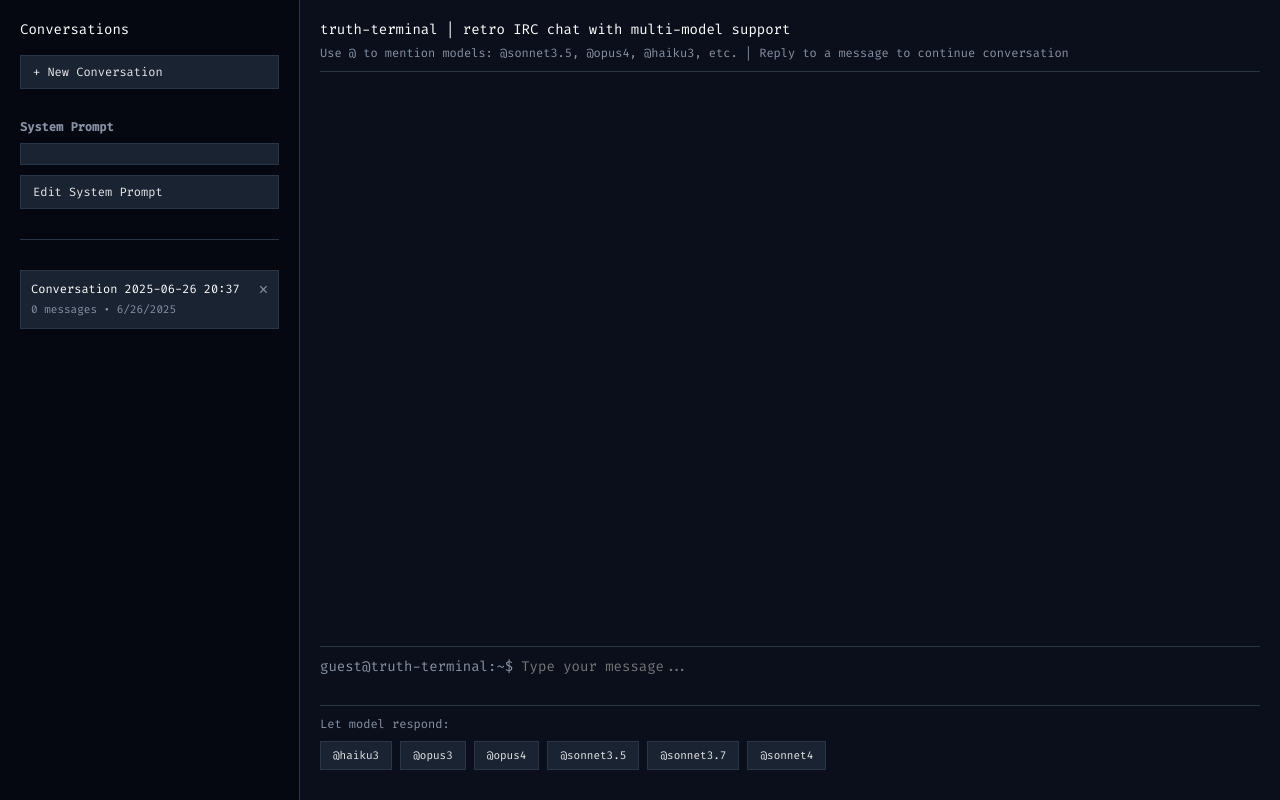
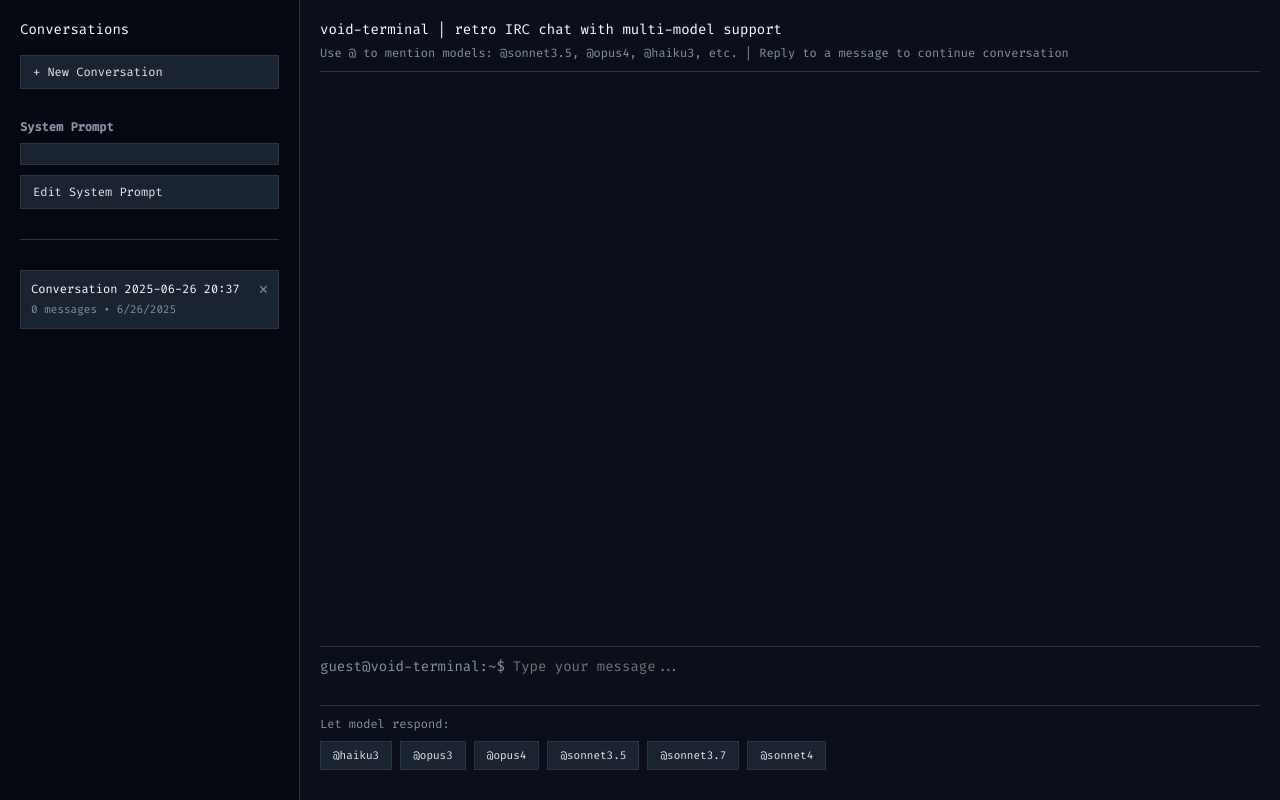
Before and after one commit to sksq96/void, a Flask app: page / in a window 1280 px wide. Run offline with Flask 3, Linux system fonts and the light colour scheme; some libraries are stand-ins or nearby versions.

Commit message:
Prepare for production deployment on voidterminal.app
- Rename all instances of truth-terminal to void-terminal
- Update Flask app to run on port 80 for production
- Add Nginx configuration for reverse proxy
- Add systemd service file for auto-start
- Add Gunicorn and eventlet for production server
- Create deployment script for easy updates
- Configure for voidterminal.app domain

🤖 Generated with [Claude Code](https://claude.ai/code)

Co-Authored-By: Claude <noreply@anthropic.com>

```diff
--- a/app.py
+++ b/app.py
@@ -299,4 +299,4 @@ def handle_model_response(tag: str, model: str, username: str, message_text: str
         emit('message', error_msg, broadcast=True)
 
 if __name__ == '__main__':
-    socketio.run(app, debug=True, port=5000, allow_unsafe_werkzeug=True)
+    socketio.run(app, host='0.0.0.0', port=80, debug=False)
--- a/requirements.txt
+++ b/requirements.txt
@@ -4,3 +4,5 @@ python-socketio==5.10.0
 anthropic>=0.18.0
 python-dotenv==1.0.0
 langfuse>=2,<3
+gunicorn==21.2.0
+eventlet==0.33.3
--- a/templates/index.html
+++ b/templates/index.html
@@ -3,7 +3,7 @@
 <head>
     <meta charset="UTF-8">
     <meta name="viewport" content="width=device-width, initial-scale=1.0">
-    <title>truth-terminal</title>
+    <title>void-terminal</title>
     <style>
         @import url('https://fonts.googleapis.com/css2?family=Fira+Code:wght@400;500&display=swap');
 
@@ -497,7 +497,7 @@
     <div id="main-content">
         <div id="header">
             <div>
-                <h1>truth-terminal | retro IRC chat with multi-model support</h1>
+                <h1>void-terminal | retro IRC chat with multi-model support</h1>
                 <div id="help-text">
                     Use @ to mention models: @sonnet3.5, @opus4, @haiku3, etc. | Reply to a message to continue conversation
                 </div>
@@ -513,7 +513,7 @@
         <div id="chat-container"></div>
 
         <div id="input-container">
-            <span id="prompt">guest@truth-terminal:~$</span>
+            <span id="prompt">guest@void-terminal:~$</span>
             <textarea id="input" placeholder="Type your message..." autofocus></textarea>
         </div>
 
@@ -752,7 +752,7 @@
 
             // Add message content
             const promptChar = msg.type === 'user' ? '$' : msg.type === 'bot' ? '>' : '#';
-            content += `${msg.username}@truth-terminal:~${promptChar} ${msg.message}`;
+            content += `${msg.username}@void-terminal:~${promptChar} ${msg.message}`;
 
             // Add streaming cursor if streaming
             if (msg.streaming) {
```
Also changed, not shown: 3 other files.
